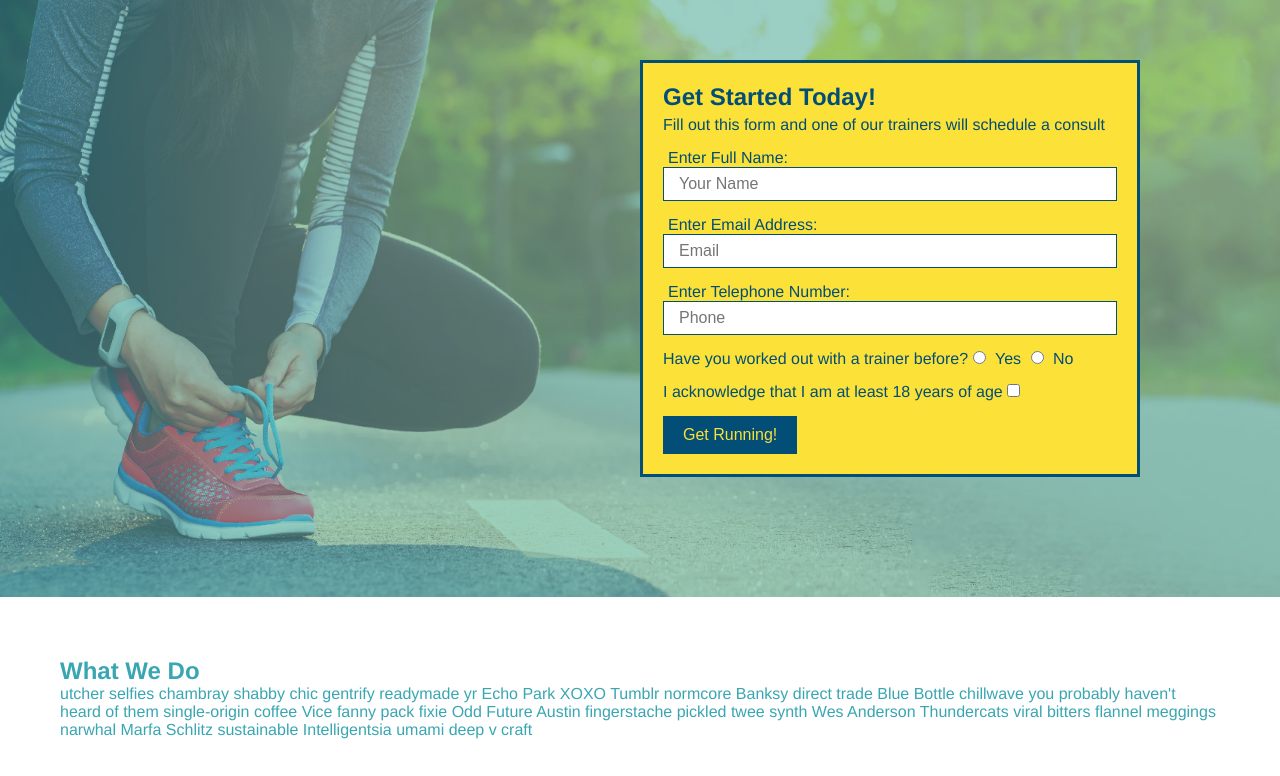
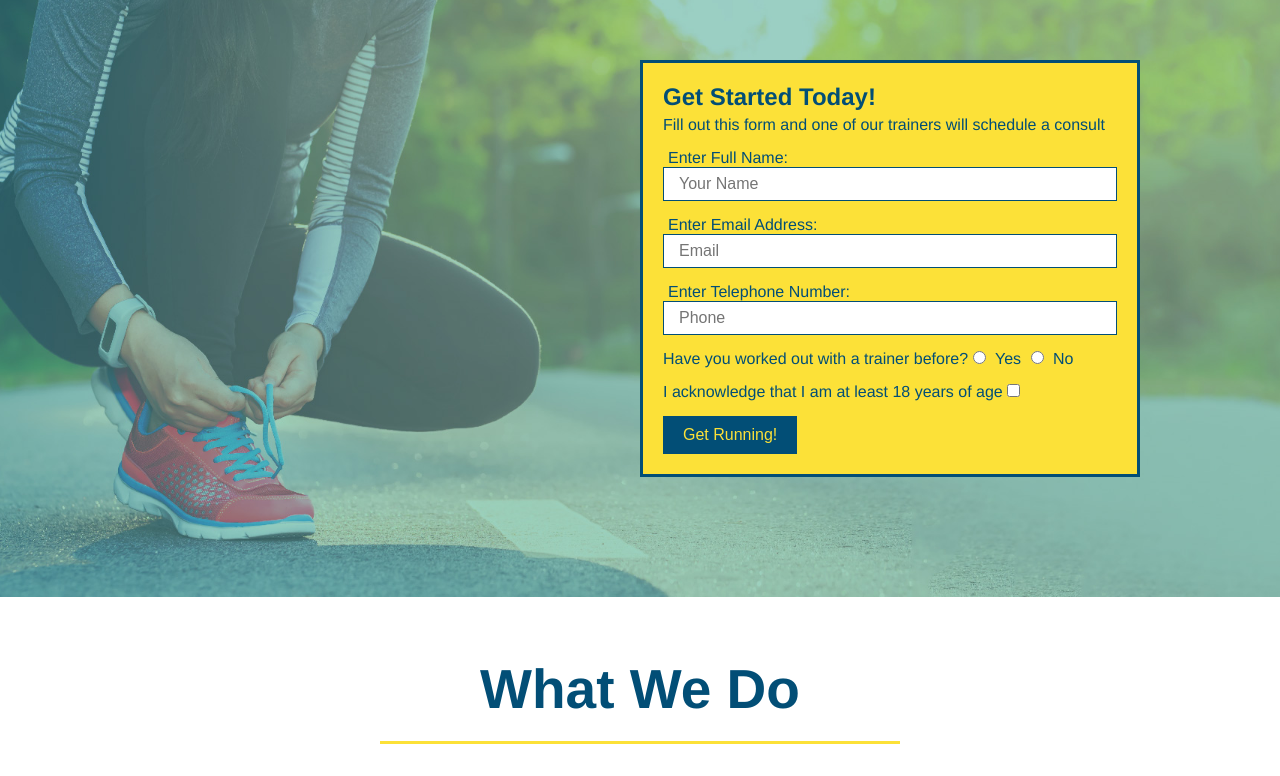
Before and after one commit to sonali-sohoni/run-buddy, a plain HTML site: page index.html in a window 1280 px wide. Shown: the part 103-879 px from the top of the page. Drawn offline with Linux system fonts and the light colour scheme.

Commit message:
What we do section completed

```diff
--- a/assets/css/style.css
+++ b/assets/css/style.css
@@ -114,3 +114,25 @@ section {
 	border: none;
 	font-size: 16px;
 }
+
+.intro {
+	text-align: center;
+}
+
+.intro h2 {
+	font-size: 55px;
+	padding: 0 100px 20px 100px;
+	border-bottom: 3px solid;
+	border-color: #fce138;
+	color: #024e76;
+	margin-bottom: 35px;
+	display: inline-block;
+}
+
+.intro p {
+	line-height: 1.5;
+	color: #39a6b2;
+	width: 80%;
+	font-size: 20px;
+	margin: 0 auto;
+}
--- a/index.html
+++ b/index.html
@@ -66,7 +66,7 @@
 			</div>
 		</section>
 		<!-- what we do -->
-		<section id="what-we-do">
+		<section id="what-we-do" class="intro">
 			<h2>What We Do</h2>
 			<p>
 				utcher selfies chambray shabby chic gentrify readymade yr Echo Park XOXO
```
